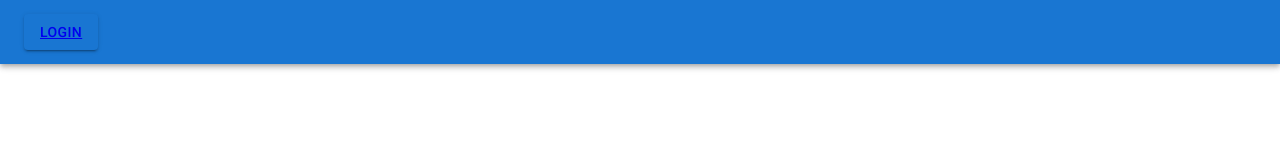
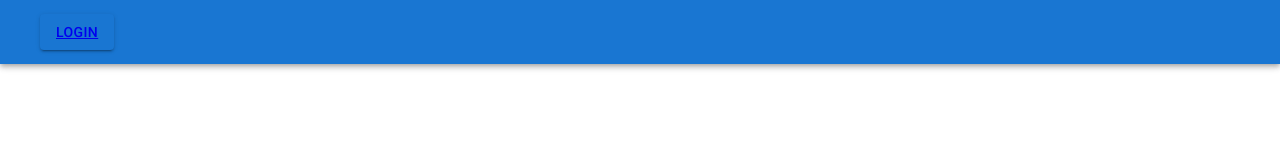
Before and after one commit to krasped/expressjs, a React (Create React App) app in the folder client/: page / in a window 1280 px wide. Shown: the top 160 px of the page. Built offline with nearby package versions, Linux system fonts and the light colour scheme.

Commit message:
styled loign and email to the right of header

```diff
--- a/client/src/components/layout/layout.js
+++ b/client/src/components/layout/layout.js
@@ -10,7 +10,7 @@ export default function Layout() {
     function renderButtons(isLoggedIn){
         if(isLoggedIn){
             return(
-                <Box>
+                <Box sx={{ flexGrow: 1 }}>
                     <Button variant="contained">
                     <Link to="bookTitles" color="white">
                         book Titles page
@@ -33,9 +33,9 @@ export default function Layout() {
     return (
         <>
             <CssBaseline />
-            <AppBar position="relative">
+            <AppBar position="static">
                 <Toolbar >
-                    <Box>
+                    <Box sx={{flexGrow: 1, ml: 2 }}>
                     <Stack
                         direction="row"
                         justifyContent="space-between"
@@ -44,7 +44,7 @@ export default function Layout() {
                     >
                         {renderButtons(isLoggedIn)}
                         <Box
-                            justifyContent="flex-end"
+                            sx={{ mr: 'auto' }}
                         >
                             <Button variant="contained">
                                 <Link to="login">Login</Link>
@@ -52,7 +52,7 @@ export default function Layout() {
                         </Box>
                     </Stack>
                     </Box>
-                    <Box justifyContent="flex-end">
+                    <Box sx={{ p: 1 ,ml: 'auto' }}>
                         {email?` email: ${email}`:null}
                     </Box>
                 </Toolbar>
```
